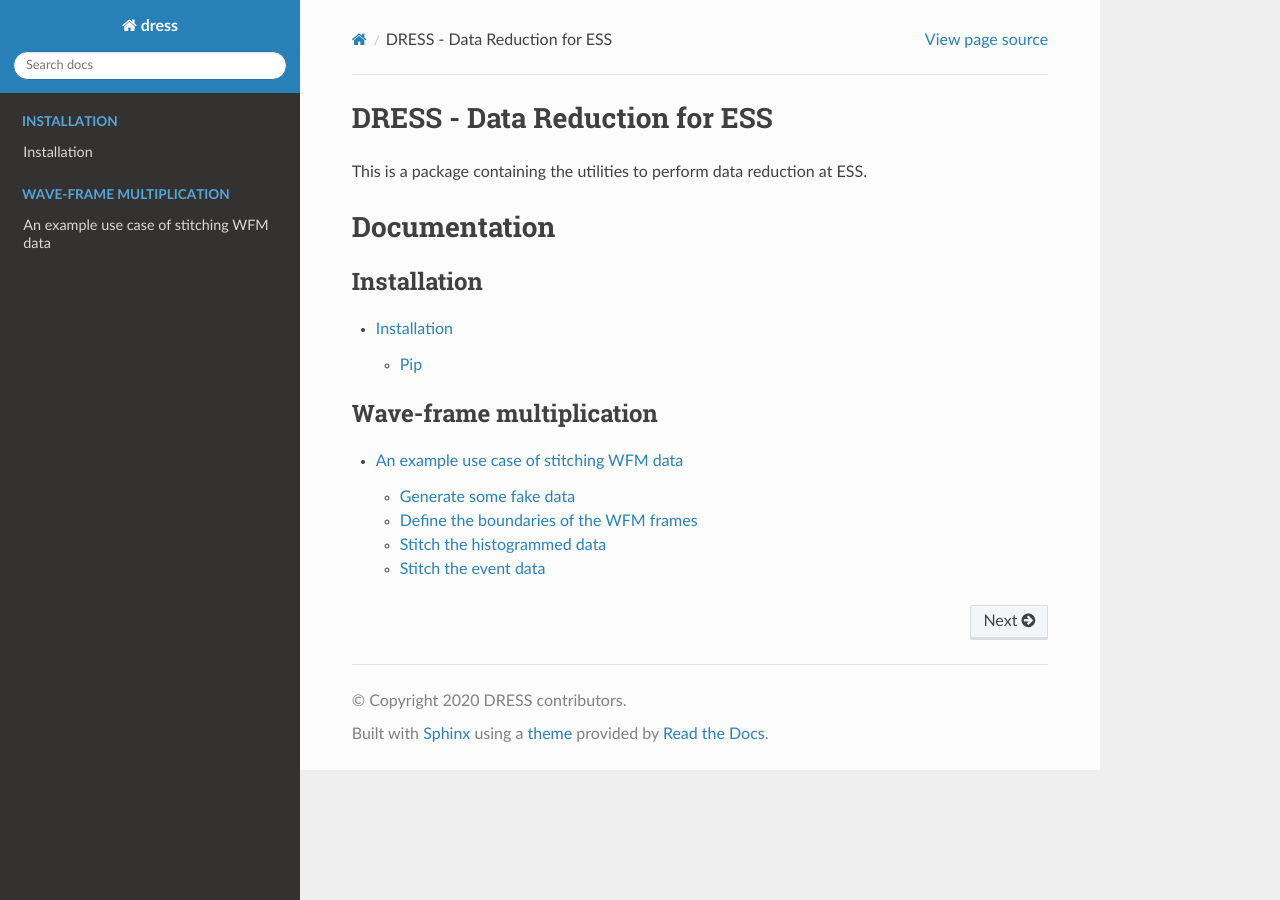
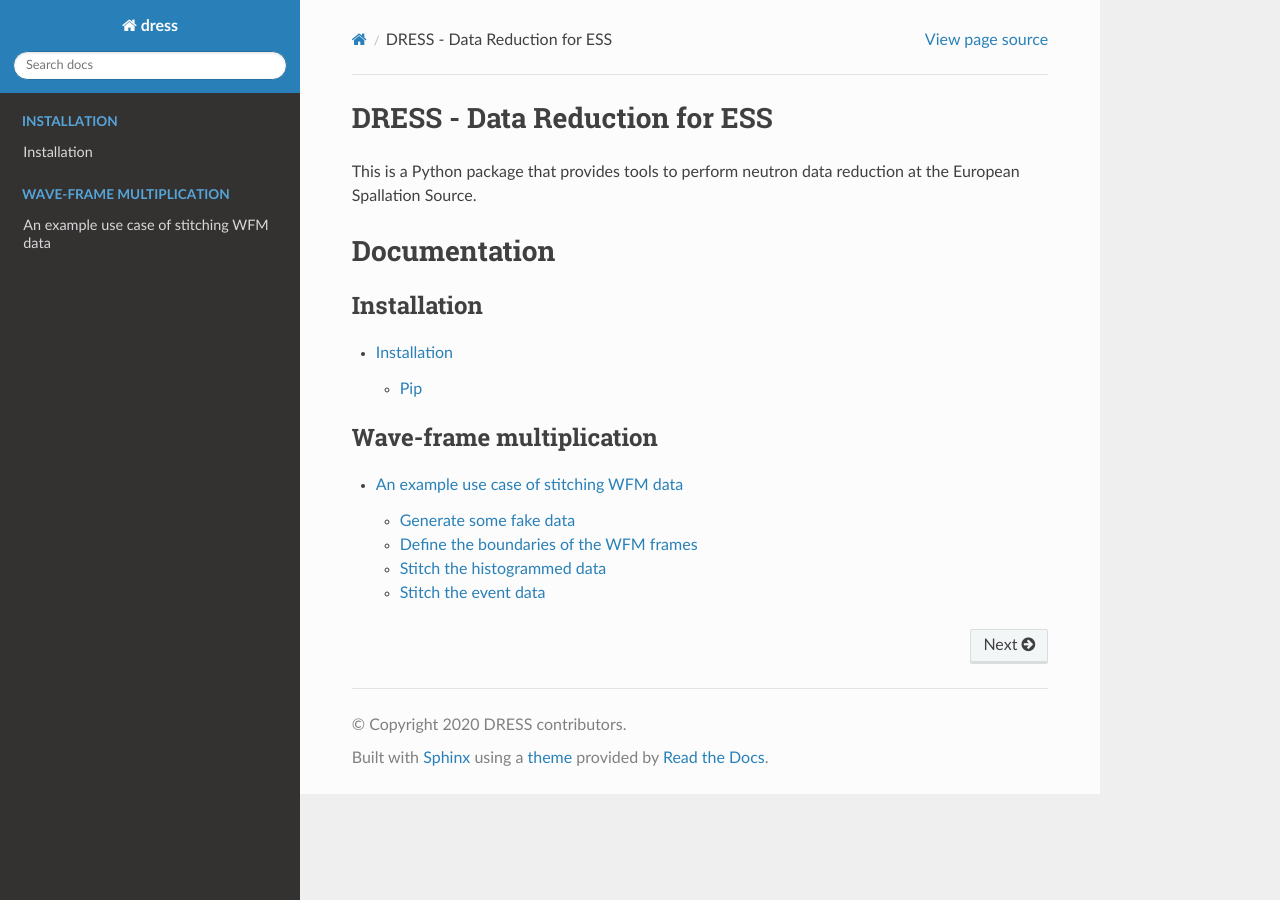
Before and after one commit to DMSC-Instrument-Data/dress, a Sphinx documentation site: the page built from docs/index.rst, in a window 1280 px wide. Built offline with Sphinx 7.4.7 and the Read the Docs theme 2.0.0, drawn with Linux system fonts in a browser that asks for light colours.

Commit message:
more keywords in readme and index

```diff
--- a/docs/index.rst
+++ b/docs/index.rst
@@ -1,7 +1,7 @@
 DRESS - Data Reduction for ESS
 ==============================
 
-This is a package containing the utilities to perform data reduction at ESS.
+This is a Python package that provides tools to perform neutron data reduction at the European Spallation Source.
 
 Documentation
 =============
```
Also changed, not shown: README.md (+3 -0 lines).
